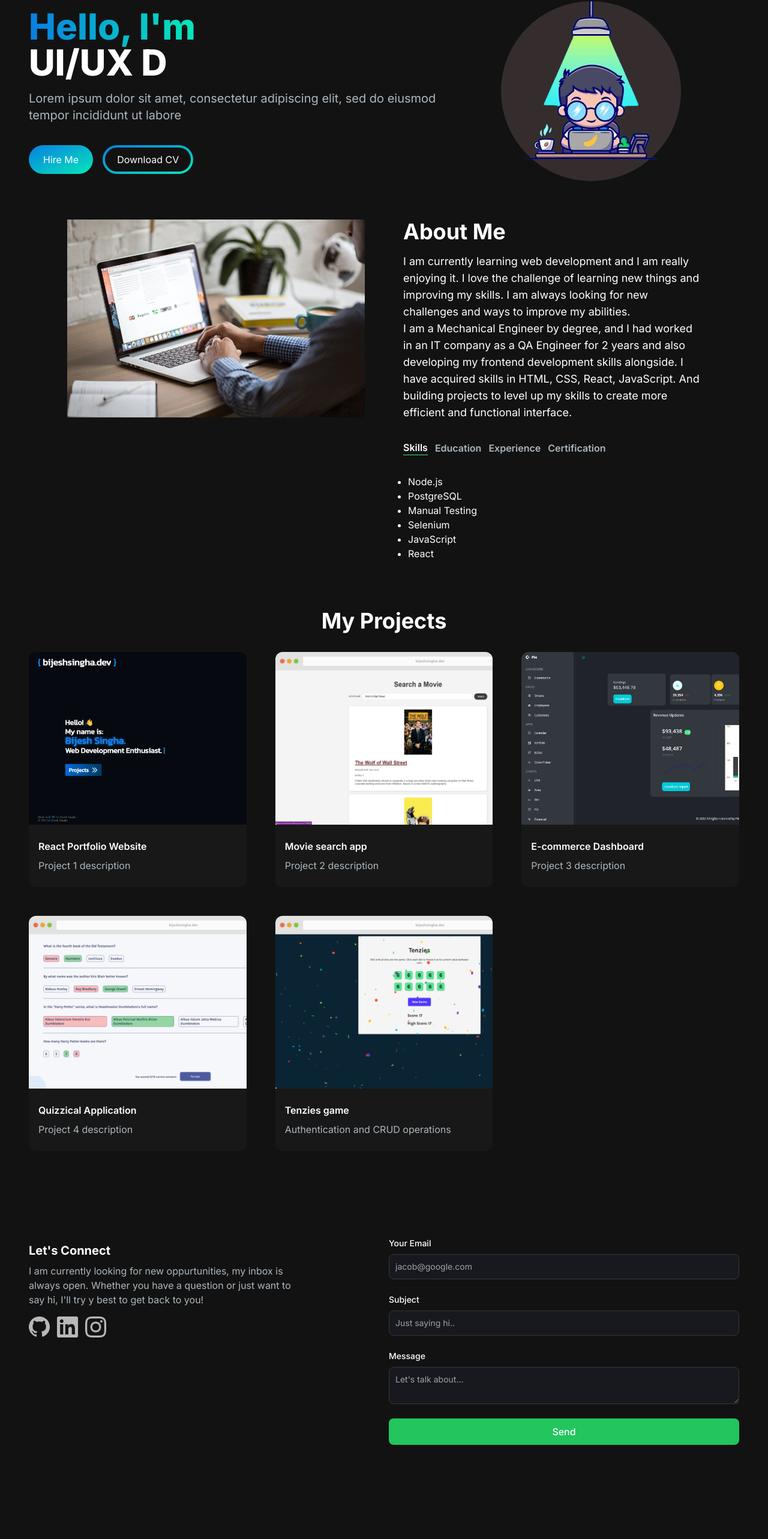
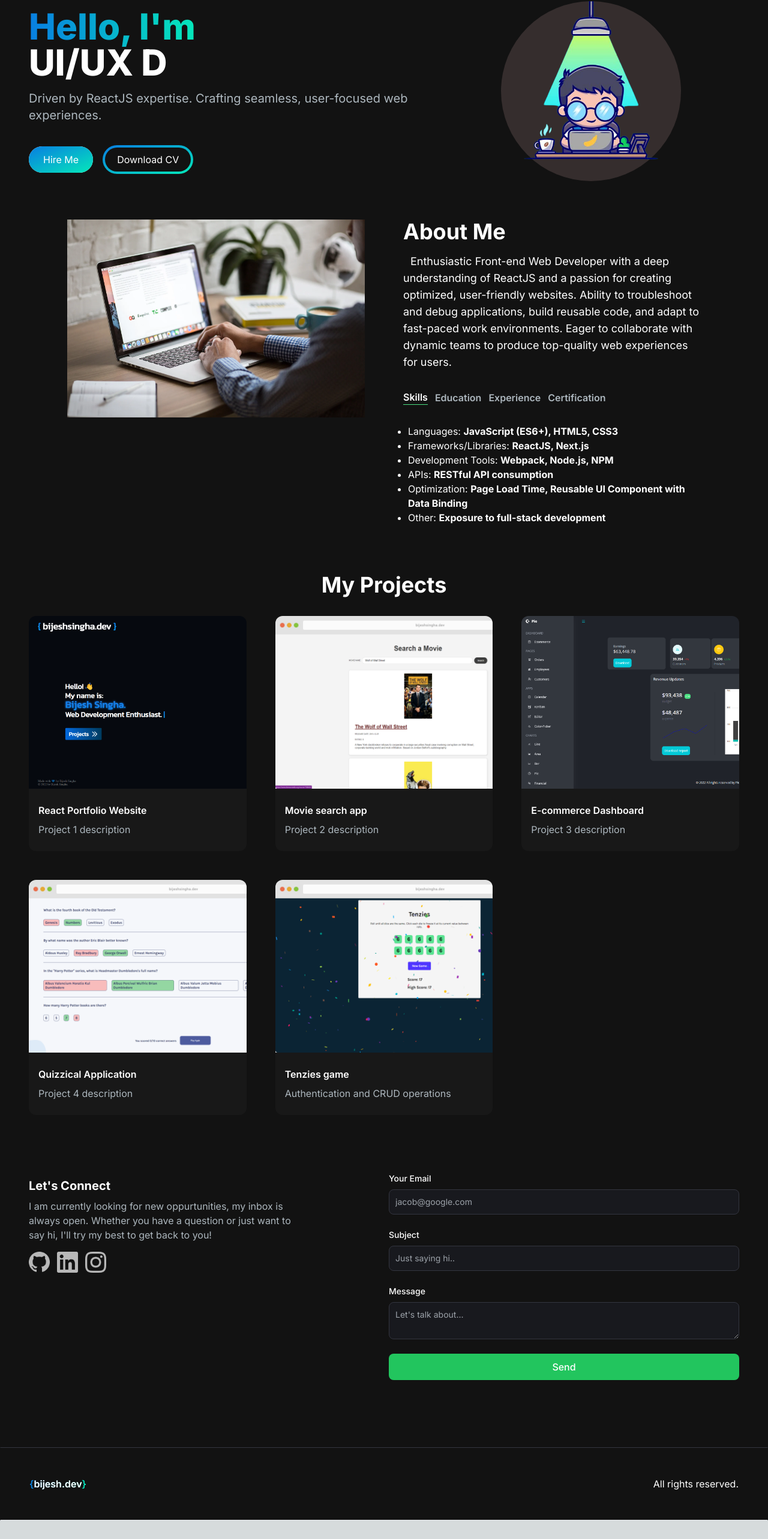
Before and after one commit to bijeshsingha/portfolio2, a Next.js app: page / in a window 1280 px wide. Shown: the part 110-2676 px from the top of the page at 60% size. After the commit the page ends 2645 px from the top, so only its background shows below. Built offline with nearby package versions, Linux system fonts and the light colour scheme.

Commit message:
new commit 123

```diff
--- a/app/components/AboutSection.jsx
+++ b/app/components/AboutSection.jsx
@@ -9,12 +9,31 @@ const TAB_DATA = [
     id: "skills",
     content: (
       <ul className="list-disc pl-2">
-        <li>Node.js</li>
-        <li>PostgreSQL</li>
-        <li>Manual Testing</li>
-        <li>Selenium</li>
-        <li>JavaScript</li>
-        <li>React</li>
+        <li>
+          Languages:{" "}
+          <span className="font-bold">JavaScript (ES6+), HTML5, CSS3</span>
+        </li>
+        <li>
+          Frameworks/Libraries:{" "}
+          <span className="font-bold">ReactJS, Next.js</span>
+        </li>
+        <li>
+          Development Tools:{" "}
+          <span className="font-bold">Webpack, Node.js, NPM</span>
+        </li>
+        <li>
+          APIs: <span className="font-bold">RESTful API consumption</span>
+        </li>
+        <li>
+          Optimization:{" "}
+          <span className="font-bold">
+            Page Load Time, Reusable UI Component with Data Binding
+          </span>
+        </li>
+        <li>
+          Other:{" "}
+          <span className="font-bold">Exposure to full-stack development</span>
+        </li>
       </ul>
     ),
   },
@@ -75,15 +94,12 @@ const AboutSection = () => {
         <div className="flex flex-col mt-4 md:mt-0 text-left h-full">
           <h2 className="text-4xl font-bold text-white mb-4">About Me</h2>
           <p className="text-base lg:text-lg ">
-            I am currently learning web development and I am really enjoying it.
-            I love the challenge of learning new things and improving my skills.
-            I am always looking for new challenges and ways to improve my
-            abilities.
-            <br />I am a Mechanical Engineer by degree, and I had worked in an
-            IT company as a QA Engineer for 2 years and also developing my
-            frontend development skills alongside. I have acquired skills in
-            HTML, CSS, React, JavaScript. And building projects to level up my
-            skills to create more efficient and functional interface.
+            <span className="ml-3"> Enthusiastic </span> Front-end Web Developer
+            with a deep understanding of ReactJS and a passion for creating
+            optimized, user-friendly websites. Ability to troubleshoot and debug
+            applications, build reusable code, and adapt to fast-paced work
+            environments. Eager to collaborate with dynamic teams to produce
+            top-quality web experiences for users.
           </p>
 
           <div className="scroll-container overflow-x-auto scrollbar-hide flex flex-row  justify-start mt-8">
--- a/app/components/EmailSection.jsx
+++ b/app/components/EmailSection.jsx
@@ -1,17 +1,71 @@
-import React from "react";
+"use client";
+import React, { useCallback, useState } from "react";
 import Link from "next/link";
 import Image from "next/image";
+import emailjs from "@emailjs/browser";
 
 const EmailSection = () => {
+  const [formData, setFormData] = useState({
+    subject: "",
+    email: "",
+    message: "",
+  });
+  const form = React.createRef();
+  const [success, setSuccess] = React.useState(false);
+  const [failure, setFailure] = React.useState(false);
+
+  function handleChange(event) {
+    setFormData((prevFormData) => {
+      return {
+        ...prevFormData,
+        [event.target.name]: event.target.value,
+      };
+    });
+  }
+
+  function resetForm() {
+    setFormData({
+      email: "",
+      subject: "",
+      message: "",
+    });
+  }
+
+  function handleSubmit(e) {
+    e.preventDefault();
+    console.log("submitted");
+    emailjs
+      .sendForm(
+        "service_lmi5wd4",
+        "template_0dykp4m",
+        form.current,
+        "J-nJnPiDE3gPrDh8G"
+      )
+      .then(
+        (response) => {
+          console.log("SUCCESS!", response.status, response.text);
+          setSuccess(true);
+          setFailure(false);
+        },
+        (err) => {
+          console.log("FAILED...", err);
+          alert("Your file is being uploaded!");
+          setFailure(true);
+        }
+      );
+  }
+
   return (
-    <section className="grid md:grid-cols-2 my-12 md:my-12 py-24 gap-4" id="contact" >
-      <div>
+    <section
+      className="grid md:grid-cols-2 my-12 md:py-12 py-24 gap-4 relative"
+      id="contact"
+    >
+      <div className="">
         <h5 className="text-xl font-bold text-white my-2">Let's Connect</h5>
         <p className="text-[#ADB7BE] mb-4 max-w-md">
-          {" "}
           I am currently looking for new oppurtunities, my inbox is always open.
-          Whether you have a question or just want to say hi, I'll try y best to
-          get back to you!
+          Whether you have a question or just want to say hi, I'll try my best
+          to get back to you!
         </p>
         <div className="socials flex flex-row gap-3">
           <Link href={"/"}>
@@ -45,7 +99,12 @@ const EmailSection = () => {
         </div>
       </div>
       <div>
-        <form className="flex flex-col mt-10 md:mt-0 gap-6">
+        {!(success || failure) && (
+          <form
+            ref={form}
+            onSubmit={handleSubmit}
+            className="flex flex-col mt-10 md:mt-0 gap-6"
+          >
             <div>
               <label
                 htmlFor="email"
@@ -60,6 +119,9 @@ const EmailSection = () => {
                 placeholder="jacob@google.com"
                 className="bg-[#18191E] border border-[#33353F] placeholder-[#9CA2A9] text-gray-100 text-sm
                     rounded-lg block w-full p-2.5"
+                onChange={handleChange}
+                name="email"
+                value={formData.email}
               />
             </div>
             <div>
@@ -76,6 +138,9 @@ const EmailSection = () => {
                 placeholder="Just saying hi.."
                 className="bg-[#18191E] border border-[#33353F] placeholder-[#9CA2A9] text-gray-100 text-sm
                     rounded-lg block w-full p-2.5"
+                name="subject"
+                value={formData.subject}
+                onChange={handleChange}
               />
             </div>
             <div>
@@ -92,6 +157,8 @@ const EmailSection = () => {
                 placeholder="Let's talk about..."
                 className="bg-[#18191E] border border-[#33353F] placeholder-[#9CA2A9] text-gray-100 text-sm
                     rounded-lg block w-full p-2.5"
+                value={formData.message}
+                onChange={handleChange}
               />
             </div>
             <button
@@ -101,6 +168,36 @@ const EmailSection = () => {
               Send
             </button>
           </form>
+        )}
+        {success && (
+          <div className="flex flex-col mt-10 md:mt-0 gap-6">
+            <p className="text-green-500">Message sent successfully!</p>
+            <button
+              className="bg-green-500 font-medium text-white py-2.5 px-5 hover:bg-green-600 rounded-lg w-full"
+              onClick={() => {
+                resetForm();
+                setSuccess(false);
+              }}
+            >
+              New Form
+            </button>
+          </div>
+        )}
+        {failure && (
+          <div className="flex flex-col mt-10 md:mt-0 gap-6">
+            <p className="text-red-500">Server Error! Please try again later.</p>
+            <button
+              className="bg-green-500 font-medium text-white py-2.5 px-5 hover:bg-green-600 rounded-lg w-full"
+              onClick={() => {
+                resetForm();
+                setSuccess(false);
+                setFailure(false);
+              }}
+            >
+              New Form
+            </button>
+          </div>
+        )}
       </div>
     </section>
   );
--- /dev/null
+++ b/app/components/Footer.jsx
@@ -0,0 +1,17 @@
+import React from "react";
+
+const Footer = () => {
+  return (
+    <footer className="footer border border-t-[#33353F] border-l-transparent border-r-transparent text-white">
+      <div className="container p-12 flex justify-between">
+        <div className="font-semibold text-transparent bg-clip-text bg-gradient-to-r from-[#087EE1] to to-[#05E8BA]"><span>{`{`}</span>
+        <span className="text-white">bijesh.dev</span>
+        <span>{`}`}</span></div>
+
+        <p>All rights reserved.</p>
+      </div>
+    </footer>
+  );
+};
+
+export default Footer;
--- a/app/components/HeroSection.jsx
+++ b/app/components/HeroSection.jsx
@@ -6,6 +6,16 @@ import EmailSection from "./EmailSection";
 import Link from "next/link";
 
 const HeroSection = () => {
+
+
+    const downloadFileAtURL = (url) =>{
+        const aTag = document.createElement('a')
+        aTag.href = url
+        aTag.setAttribute('download','')
+        document.appendChild(aTag)
+        aTag.click()
+        aTag.remove()
+    }
 
   return (
     <section>
@@ -34,13 +44,12 @@ const HeroSection = () => {
             />
           </h1>
           <p className="text-[#ADB7BE] text-base mb-6 sm:text-lg lg:text-xl">
-            Lorem ipsum dolor sit amet, consectetur adipiscing elit, sed do
-            eiusmod tempor incididunt ut labore
+            Driven by ReactJS expertise. Crafting seamless, user-focused web experiences.
           </p>
-          <div>
-            <button href="#about" className="px-6 py-3 rounded-full w-full sm:w-fit mr-4 bg-white hover:bg-slate-200 text-white bg-gradient-to-br from-[#087EE1] to-[#05E8BA]">
+          <div className="">
+            <Link href="#contact" className="px-6 py-3 rounded-full w-full sm:w-fit mr-4 bg-white hover:bg-slate-200 text-white bg-gradient-to-br from-[#087EE1] to-[#05E8BA]">
               Hire Me
-            </button>
+            </Link>
             <button className="px-1 py-1 rounded-full w-full bg-gradient-to-br from-[#087EE1] to to-[#05E8BA] sm:w-fit mr-4 bg-transparent hover:bg-slate-800 text-white  mt-3">
               <span className="block bg-[#121212] hover:bg-slate-800 rounded-full px-5 py-2">
                 Download CV
--- a/app/components/NavLink.jsx
+++ b/app/components/NavLink.jsx
@@ -1,9 +1,9 @@
 
 import Link from "next/link";
 
-const NavLink = ({ href, title }) => {
+const NavLink = ({ href, title, isToggled, setIsToggled }) => {
     return (
-        <Link href={href} className='block py-2 pl-3 pr-4 text-[#ADB7BE] sm:text-xl rounded md:p-0 hover:text-white'>{title}</Link>
+        <Link onClick={() => setIsToggled(!isToggled)} href={href} className='block py-2 pl-3 pr-4 text-[#ADB7BE] sm:text-xl rounded md:p-0 hover:text-white'>{title}</Link>
     );
 };
 
--- a/app/components/Navbar.jsx
+++ b/app/components/Navbar.jsx
@@ -72,7 +72,7 @@ const Navbar = () => {
           <ul className="flex p-4 md:px-5 md:flex-row md:space-x-8 mt-0">
             {navLinks.map((link, index) => (
               <li key={index}>
-                <NavLink href={link.path} title={link.title}></NavLink>
+                <NavLink href={link.path} title={link.title} isToggled={isToggled} setIsToggled={setIsToggled}></NavLink>
               </li>
             ))}
           </ul>
--- a/app/layout.js
+++ b/app/layout.js
@@ -4,7 +4,7 @@ import './globals.css'
 const inter = Inter({ subsets: ['latin'] })
 
 export const metadata = {
-  title: 'Create Next App',
+  title: 'bijesh.dev',
   description: 'Generated by create next app',
 }
 
--- a/app/page.js
+++ b/app/page.js
@@ -5,6 +5,7 @@ import AboutSection from './components/AboutSection'
 import ProjectSection from './components/ProjectSection'
 import EmailSection from './components/EmailSection'
 import './page.css'
+import Footer from './components/Footer'
 
 export default function Home() {
   return (
@@ -16,6 +17,7 @@ export default function Home() {
         <ProjectSection />
         <EmailSection />
       </div>
+      <Footer />
     </main>
   )
 }
--- a/package.json
+++ b/package.json
@@ -9,6 +9,7 @@
     "lint": "next lint"
   },
   "dependencies": {
+    "@emailjs/browser": "^3.11.0",
     "@heroicons/react": "^2.0.18",
     "babel": "^6.23.0",
     "next": "13.5.6",
```
Also changed, not shown: app/api/send/route.js (+34 -6 lines), 2 other files (tests, documents, lock files or other folders). Lines whose indentation alone changed are shown as unchanged.
